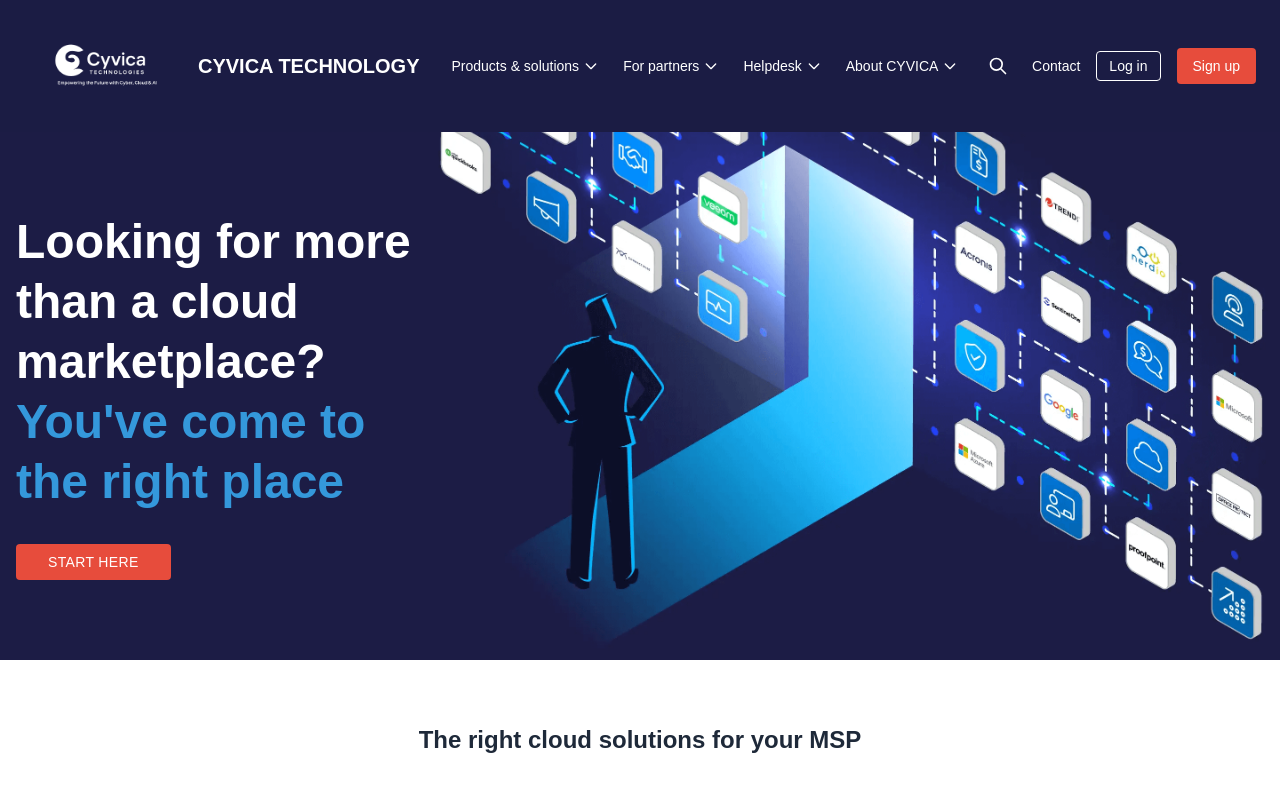
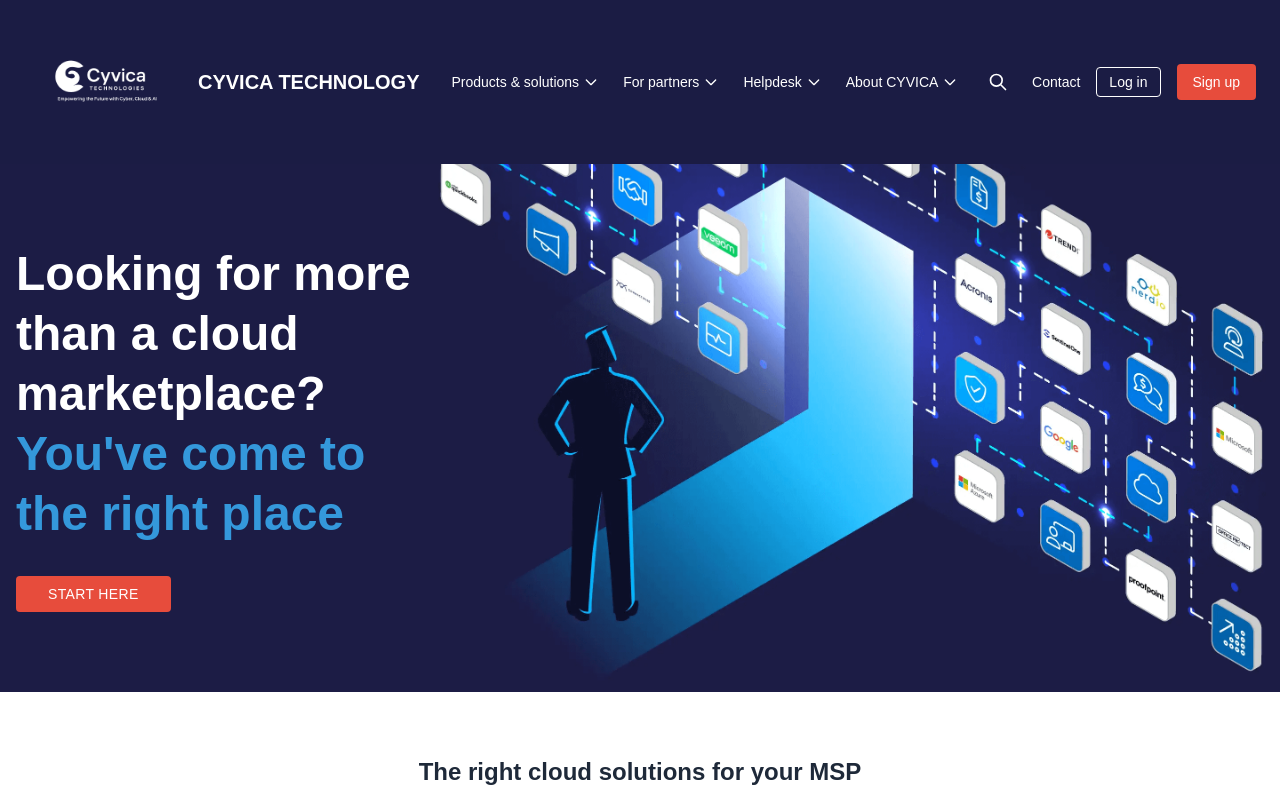
Before and after one commit to King-Love-Coding/CYVICA-Technology, a Next.js app: page / in a window 1280 px wide. Shown: the top 800 px of the page. Built offline with nearby package versions, Linux system fonts and the light colour scheme.

Commit message:
Update page.tsx

```diff
--- a/app/page.tsx
+++ b/app/page.tsx
@@ -777,7 +777,7 @@
     <div className="min-h-screen bg-white">
       {/* Header */}
       <header className="bg-[#1b1c44] text-white relative">
-        <div className="container mx-auto px-2 py-4 flex items-center justify-between">
+        <div className="container mx-auto px-2 py-8 flex items-center justify-between">
           <div className="flex items-center space-x-2 md:space-x-8">
             <div className="flex items-center space-x-2">
              <div className="relative flex-shrink-0" style={{ width: '190px', height: '100px',marginRight: '0px' }}>
```
